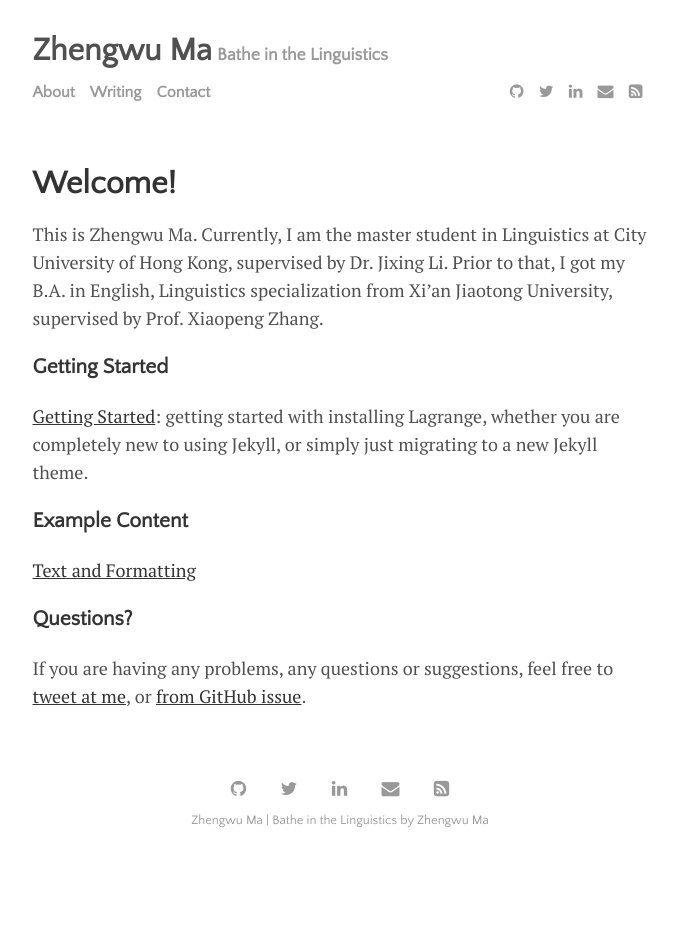
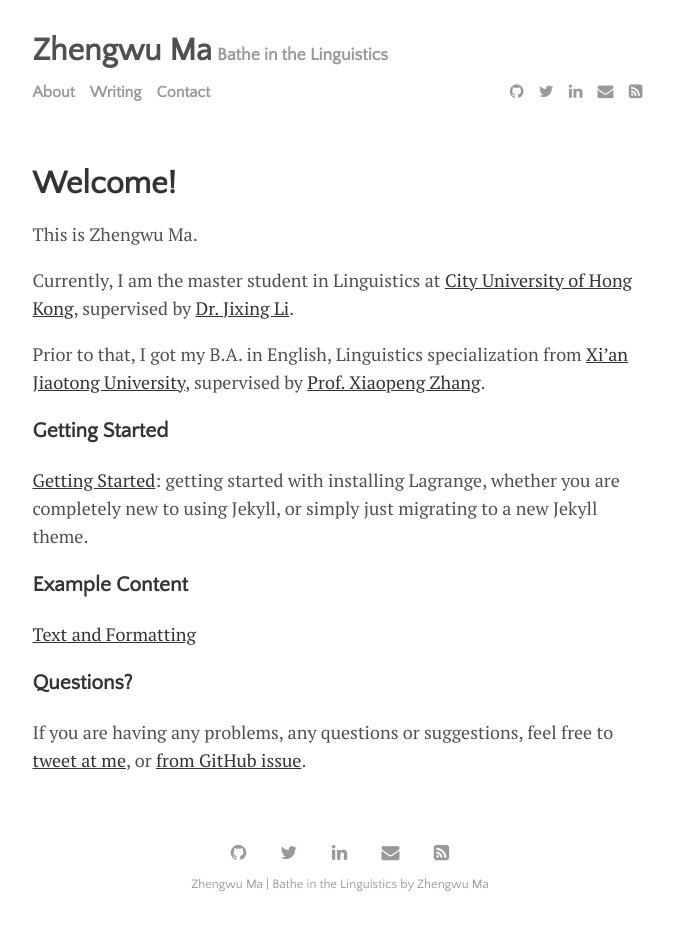
Before and after one commit to zhengwuma/zhengwuma.github.io, a Jekyll site: the page built from menu/about.md, in a window 1280 px wide. Shown: the whole page, without its empty margins (300-976 px from the left). Built offline with Jekyll 4.4.1, drawn with Linux system fonts in a browser that asks for light colours; before the commit the page ends 900 px from its top, so only the background shows below that; part of the change alters nothing that is shown.

```diff
--- a/menu/about.md
+++ b/menu/about.md
@@ -4,7 +4,11 @@ title: Welcome!
 permalink: /about
 ---
 
-This is Zhengwu Ma. Currently, I am the master student in Linguistics at City University of Hong Kong, supervised by Dr. Jixing Li. Prior to that, I got my B.A. in English, Linguistics specialization from Xi'an Jiaotong University, supervised by Prof. Xiaopeng Zhang.
+This is Zhengwu Ma.
+
+Currently, I am the master student in Linguistics at [City University of Hong Kong](https://www.cityu.edu.hk/), supervised by [Dr. Jixing Li](https://jixing-li.github.io/).
+
+Prior to that, I got my B.A. in English, Linguistics specialization from [Xi'an Jiaotong University](http://www.xjtu.edu.cn), supervised by [Prof. Xiaopeng Zhang](http://gr.xjtu.edu.cn/en/web/zhangxp).
 
 ### Getting Started
 
```
